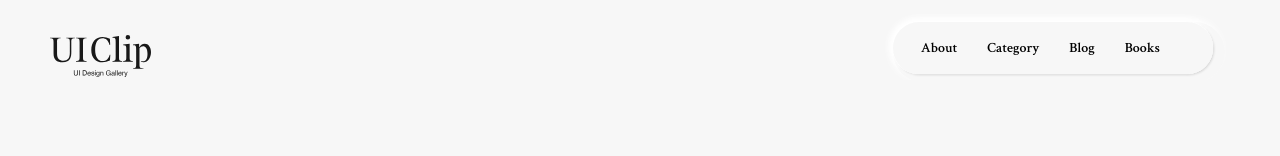
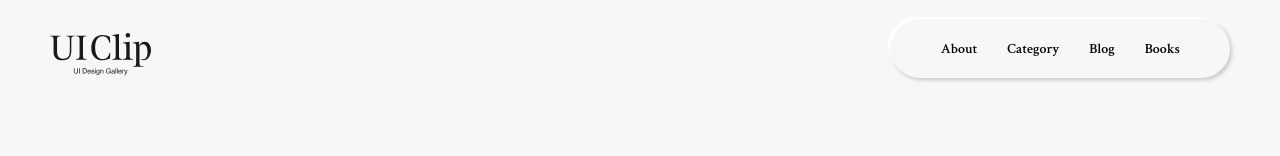
Before and after one commit to nzmfnys/ui-clip, a website: page src/pug/index.pug in a window 1280 px wide. Shown: the top 156 px of the page. Drawn offline with nearby package versions, Linux system fonts and the light colour scheme; files that its build step writes are made by us from their sources; files whose address does not match are found by name; a web font is replaced by a local one.

Commit message:
fix PCナビゲーションの背景画像をやめてCSSに修正

```diff
--- a/src/pug/index.pug
+++ b/src/pug/index.pug
@@ -51,6 +51,7 @@ html(lang="ja")
                 span.hamburger__lineTop
                 span.hamburger__lineMiddle
                 span.hamburger__lineBottom
+            .background-navi
             ul.header-inner__menu
               li.header-inner__menu-item
                 a(href="/about") About
@@ -60,20 +61,20 @@ html(lang="ja")
                 a(href="/") Blog
               li.header-inner__menu-item
                 a(href="/books") Books
-              li.header-inner__menu-item.icons
-                ul.icons-items
-                  li
-                    a(href="https://twitter.com/uiclip" target="_blank")
-                      img(src="/assets/common/icon-twitter.png" alt="twitter")
-                  li
-                    a(href="https://www.facebook.com/uiclip" target="_blank")
-                      img(src="/assets/common/icon-facebook.png" alt="facebook")
-                  li
-                    a(href="example.com")
-                      img(src="/assets/common/icon-rss.png" alt="rss")
-                  li
-                    a(href="https://www.buymeacoffee.com/uiclip")
-                      img(src="/assets/common/banner-coffee.png" alt="buy me a coffee")
+              //- li.header-inner__menu-item.icons
+              //-   ul.icons-items
+              //-     li
+              //-       a(href="https://twitter.com/uiclip" target="_blank")
+              //-         img(src="/assets/common/icon-twitter.png" alt="twitter")
+              //-     li
+              //-       a(href="https://www.facebook.com/uiclip" target="_blank")
+              //-         img(src="/assets/common/icon-facebook.png" alt="facebook")
+              //-     li
+              //-       a(href="example.com")
+              //-         img(src="/assets/common/icon-rss.png" alt="rss")
+              //-     li
+              //-       a(href="https://www.buymeacoffee.com/uiclip")
+              //-         img(src="/assets/common/banner-coffee.png" alt="buy me a coffee")
     section.content
       .content__inner
         .tab-contents
--- a/src/scss/_base.scss
+++ b/src/scss/_base.scss
@@ -62,7 +62,7 @@ header {
 }
 // .header-inner
 .header-inner {
-  padding: 10px 50px;
+  padding: 20px 50px 0;
   margin: 0 auto 80px;
 
   @include mq-up("sp") {
@@ -82,7 +82,21 @@ header {
     }
   }
   &__navi-link {
-    background-image: url("/assets/common/navigation-pc-top.svg");
+
+    .background-navi {
+      position: absolute;
+      z-index: 0;
+      background: #fff;
+      width: 340px;
+      height: 58px;
+      border-radius: 50px;
+      top: 17px;
+      right: 52px;
+
+      @include mq-up("sp") {
+        display: none;
+      }
+    }
 
     .hamburger {
       display: none;
@@ -158,11 +172,14 @@ header {
   }
   // .header-inner__menu
   &__menu {
+    position: relative;
+    z-index: 1;
     display: flex;
     align-items: center;
-    padding: 5px 40px 0;
-    background-image: url("/assets/common/navigation-pc-under.svg");
-    height: 70px;
+    padding: 20px 50px;
+    background: #F7F7F7;
+    border-radius: 50px;
+    box-shadow: 2px 2px 4px rgba(0, 0, 0, 0.2);
 
     @include mq-up("sp") {
       display: none;
```
Also changed, not shown: dist/css/style.css, dist/index.html.
